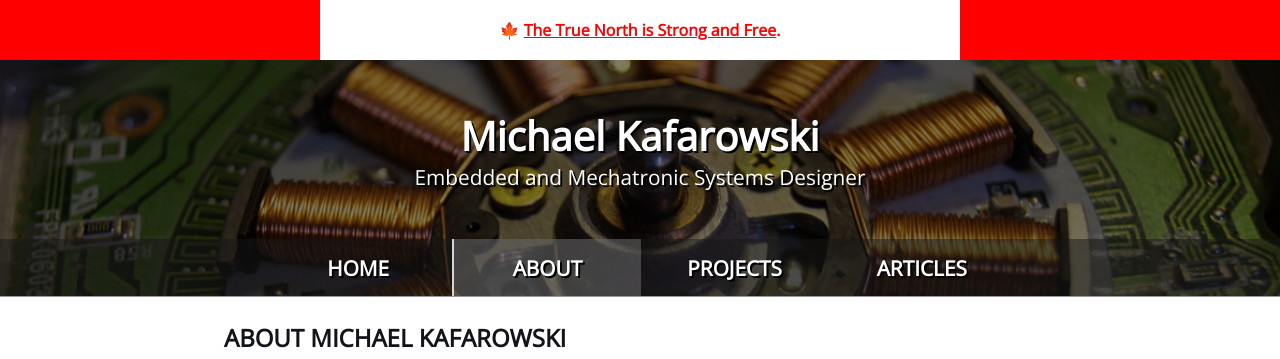
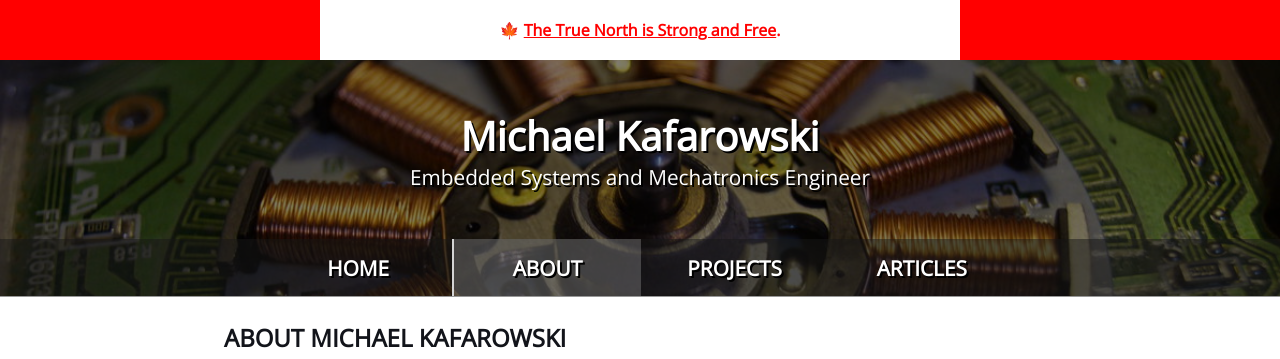
Before and after one commit to Aliasmk/aliasmk.github.io, a Jekyll site: the page built from about.md, in a window 1280 px wide. Shown: the top 359 px of the page. Built offline with Jekyll 4.4.1, drawn with Linux system fonts in a browser that asks for light colours.

Commit message:
Update header.html
Update title to Engineer upon P.Eng application acceptance

```diff
--- a/_includes/header.html
+++ b/_includes/header.html
@@ -8,7 +8,7 @@
             <div id="name">Michael Kafarowski</div>
         </div>
         <div id="subtitle">
-            Embedded and Mechatronic Systems Designer
+            Embedded Systems and Mechatronics Engineer
         </div>
     </div>
     <nav id="nav">
```
